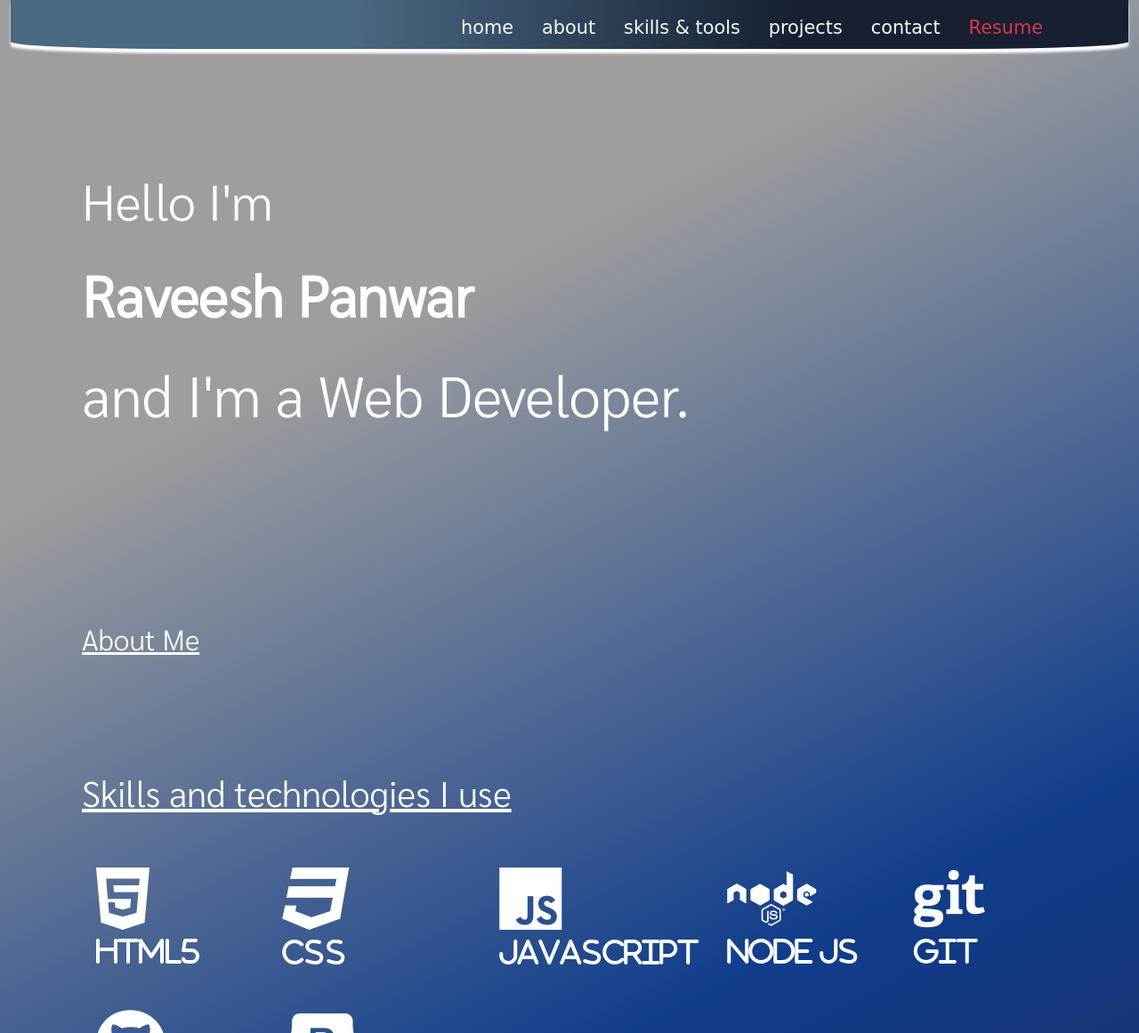
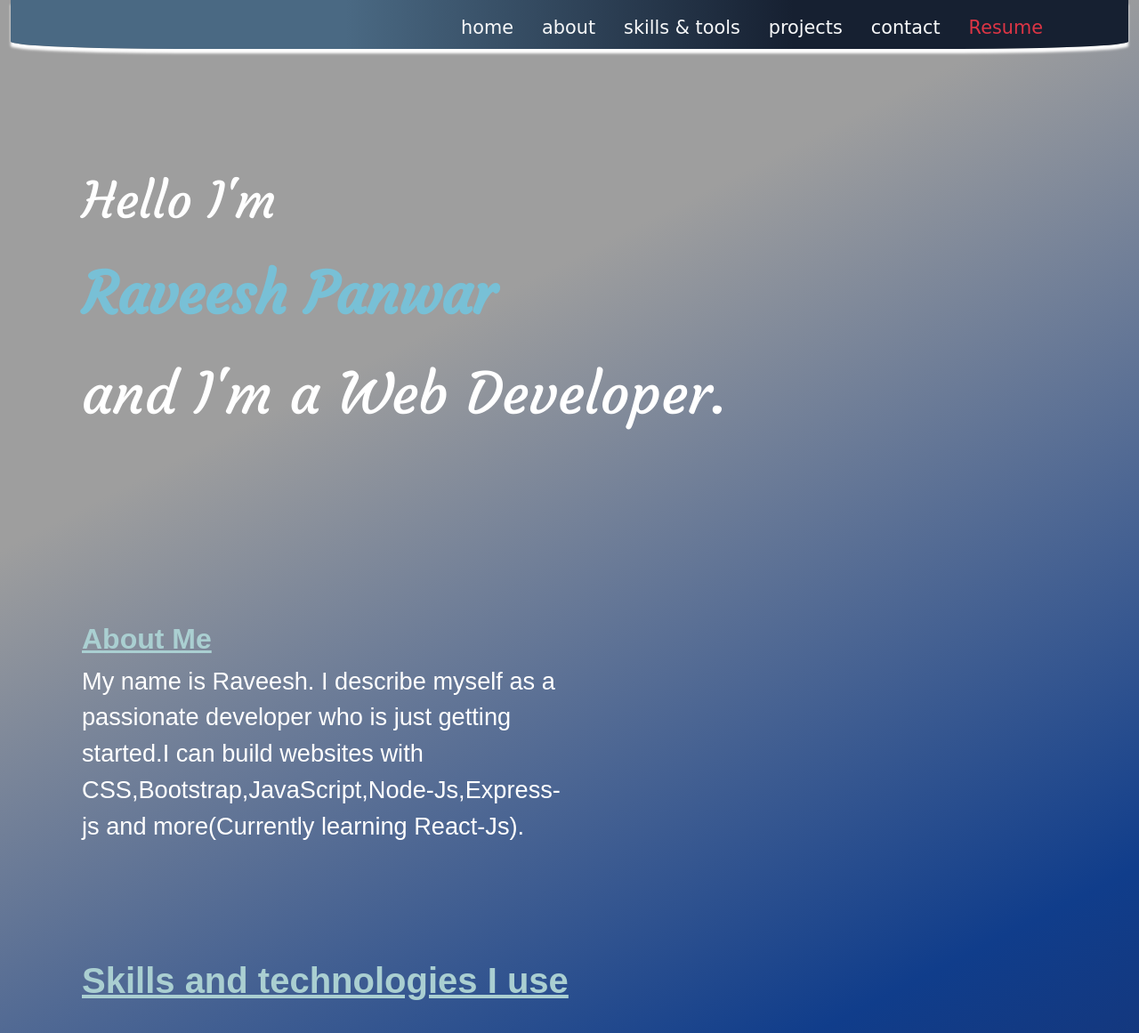
Before and after one commit to raveeshpanwar/Raveesh-Portfolio, a website: page index.html in a window 1280 px wide. Shown: the top 1161 px of the page at 89% size. Drawn offline with nearby package versions, Linux system fonts and the light colour scheme; a web font is replaced by a local one.

Commit message:
Added about text

```diff
--- a/index.html
+++ b/index.html
@@ -8,7 +8,7 @@
      <link href="https://cdn.jsdelivr.net/npm/bootstrap@5.0.2/dist/css/bootstrap.min.css" rel="stylesheet" integrity="sha384-EVSTQN3/azprG1Anm3QDgpJLIm9Nao0Yz1ztcQTwFspd3yD65VohhpuuCOmLASjC" crossorigin="anonymous">
      <link rel="preconnect" href="https://fonts.googleapis.com">
      <link rel="preconnect" href="https://fonts.gstatic.com" crossorigin>
-     <link href="https://fonts.googleapis.com/css2?family=Averia+Libre&family=Sarabun:wght@300&display=swap" rel="stylesheet">
+     <link href="https://fonts.googleapis.com/css2?family=Courgette&family=Grandstander:wght@100&family=Kaushan+Script&display=swap" rel="stylesheet">
      <link rel="stylesheet" href="https://cdnjs.cloudflare.com/ajax/libs/font-awesome/6.0.0/css/all.min.css">
      <link rel="stylesheet" href="styles.css">
      <link rel="icon" href="images/favicon.ico">
@@ -30,11 +30,11 @@
         <p class="text3">and I'm a Web Developer.</p>
         </div>
         <div id="about" class="about">
-            <h2 class="aboutheading">About Me</h2>
-            <p class="abouttext1"></p>
+            <h2 class="aboutheading backed">About Me</h2>
+            <p class="abouttext1">My name is Raveesh. I describe myself as a passionate developer who is just getting started.I can build websites with CSS,Bootstrap,JavaScript,Node-Js,Express-js and more(Currently learning React-Js).</p>
         </div>
         <div id="skills" class="skills">
-            <h1 class="skillsheading">Skills and technologies I use</h1>
+            <h1 class="skillsheading backed">Skills and technologies I use</h1>
             <div class="icos">
             <i class="fa-brands fa-html5"><p class="icotext">HTML5</p></i>
             <i class="fa-brands fa-css3"><P class="icotext">CSS</P></i>
@@ -47,7 +47,7 @@
         </div>
     </div>
     <div id="projects" class="projects">
-     <h1 class="skillsheading">Projects I have worked on</h1>
+     <h1 class="skillsheading backed">Projects I have worked on</h1>
 
      <div class="section">
         <div class="drumrollimg mainimg" >
@@ -62,7 +62,7 @@
         </div>
           <div class="sectionwrite">
               <h2 class="webmain" >Drum Kit Website</h2>
-              <p></p>
+              <p class="writeup">This is a fun project, you can play drum sounds with keys as well as clicking.</p>
           </div>
      </div>
      <div class="section">
@@ -78,7 +78,7 @@
         </div>
           <div class="sectionwrite">
               <h2 class="webmain">Tin Dog</h2>
-              <p ></p>
+              <p class="writeup">This is a static responsive website, to help your dog find perfect partner...</p>
           </div>
      </div>
 
--- a/styles.css
+++ b/styles.css
@@ -152,3 +152,21 @@ font-weight: bold;
     color:rgb(148, 148, 148);
     font-weight:bold;
 }
+
+.backed{
+
+    color:rgb(170, 207, 209);
+
+    font-weight:bolder;
+}
+.writeup{
+    font-size:1.2rem;
+    font-family:'Sarabun', sans-serif;
+}
+.text2{
+    font-family: 'Courgette', cursive;
+    color:rgb(120, 192, 214);
+}
+.text1,.text3{
+    font-family: 'Courgette', cursive;
+}
```
